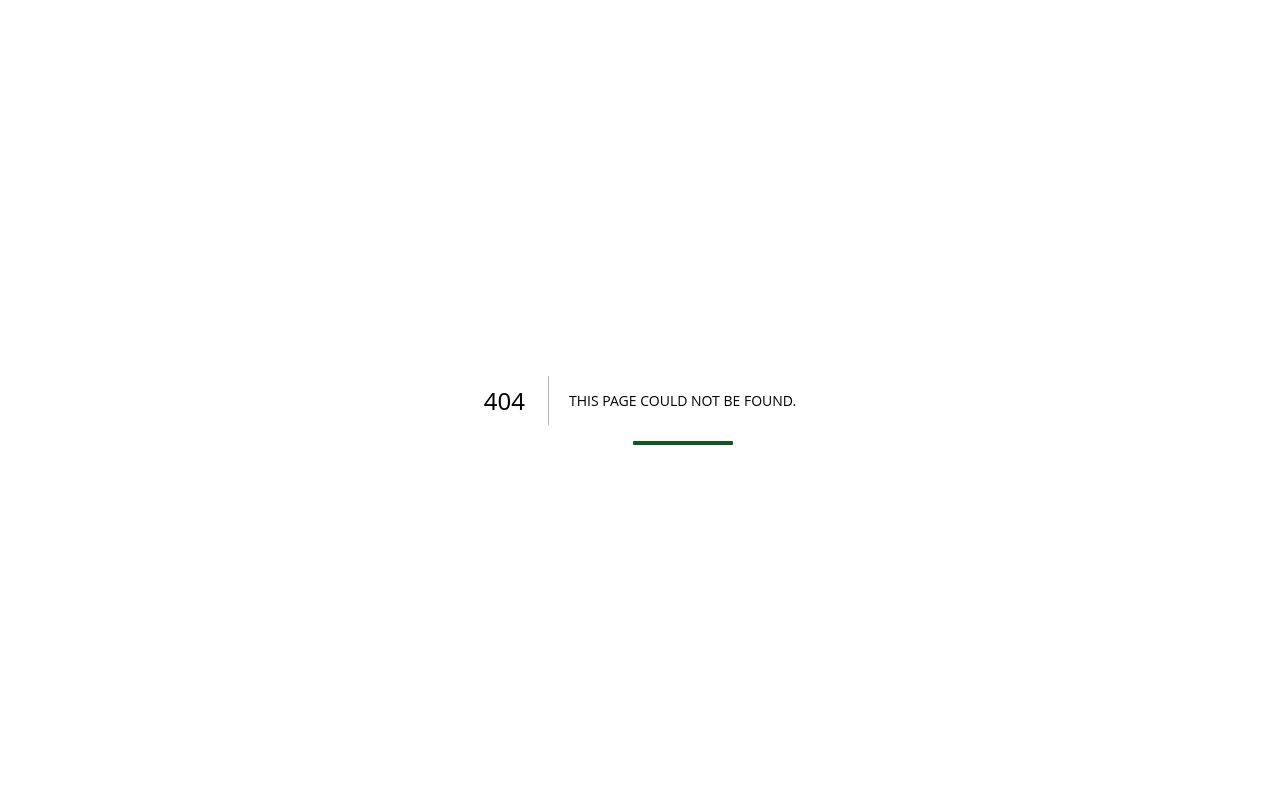
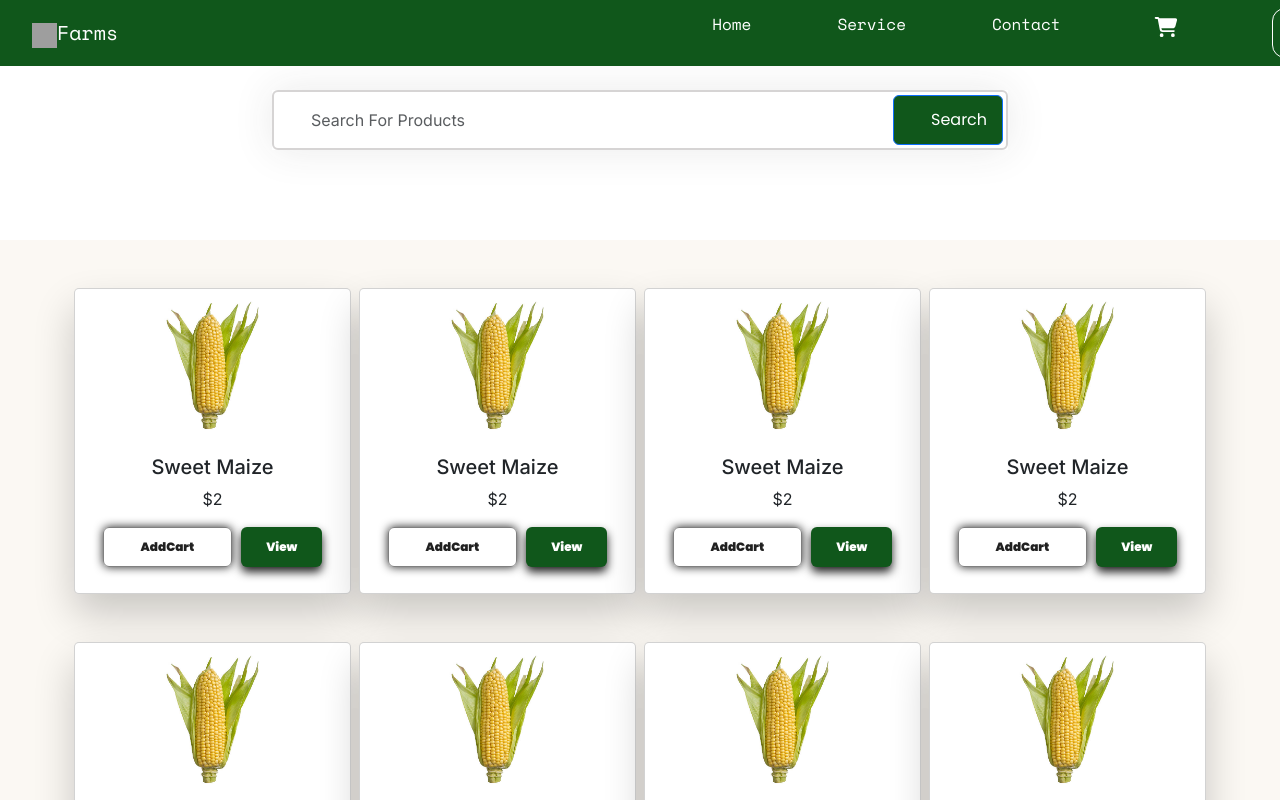
Before and after one commit to sarahannie/Ufarm_Next, a Next.js app: page /service in a window 1280 px wide. Before the commit this address had no page. Shown: the top 800 px of the page. Built offline with nearby package versions, Linux system fonts and the light colour scheme; grey boxes are pictures that could not be loaded; a web font is replaced by a local one.

Commit message:
service card created

```diff
--- /dev/null
+++ b/app/service/page.jsx
@@ -0,0 +1,47 @@
+import Navbar from '../../component/navBar';
+import Footer from '../../component/footer';
+import '../../public/css/service.css';
+import CardService from '../../component/cardService';
+const page = () => {
+  return (
+    <div>
+        <Navbar />
+             {/* Searchbar start */}
+        <div className="container">
+          <div className="row height d-flex justify-content-center align-items-center">
+            <div className="col-md-8">
+              <div className="search">
+                <i className="fa fa-search" />
+                <input type="text" className="form-control" placeholder="Search For Products" />
+                <button className="btn btn-primary">Search</button>
+              </div>
+            </div>
+          </div>
+        </div>
+        {/* Searchbar End */}
+        {/* Card start */}
+        <div className="bg1">
+          <div className="container">
+            <div className="row">
+                <CardService />
+                <CardService />
+                <CardService />
+                <CardService />
+                <CardService />
+                <CardService />
+                <CardService />
+                <CardService />
+                <CardService />
+                <CardService />
+                <CardService />
+                <CardService />
+            </div>
+          </div>
+        </div>
+        {/* Card end */}
+        <Footer />
+    </div>
+  )
+}
+
+export default page
--- /dev/null
+++ b/component/cardService.jsx
@@ -0,0 +1,23 @@
+import React from 'react';
+import style from './cardService.module.css';
+import Image from 'next/image';
+
+const CardService = () => {
+  return (
+        <div className={`card mx-auto col-md-3 col-lg-4 col-10 mt-5 ${style.card}`}>
+                <Image className={`mx-auto  ${style.imgThumbnail}`} src="/images/African Maize.jpg" alt='products' width={120} height={150} />
+                <div className={`card-body text-center mx-auto`}>
+                  <div className="cvp">
+                    <h5 className="card-title font-weight-bold">Sweet Maize</h5>
+                    <p className="card-text">$2</p>
+                    <div className={style.btnFlex}>
+                      <a href="#" className={`btn details px-auto ${style.details}`}>AddCart</a>
+                      <a href="#" className={`btn det px-4 ${style.det}`}>View</a>
+                    </div>
+                  </div>
+                </div>
+              </div>
+  )
+}
+
+export default CardService
--- /dev/null
+++ b/component/cardService.module.css
@@ -0,0 +1,55 @@
+.details {
+    border: 1.5px solid grey;
+    color: #212121;
+    width: 100%;
+    height: auto;
+    font-size: 12px;
+    font-weight: 900;
+    box-shadow: 0px 0px 10px #212121;
+    margin-right: 9px;
+    font-family: 'Space Mono', monospace;
+}
+.det{
+    box-shadow: 0px 5px 10px  #212121;
+    color: white;
+    font-size: 12px;
+    font-weight: 900;
+    background-color: #10571b;
+    font-family: 'Space Mono', monospace;
+}
+
+
+
+.card {
+    width: fit-content;
+
+}
+
+
+
+.btn {
+    border-radius: 0;
+}
+
+.imgThumbnail {
+    border: none;
+}
+
+.card {
+    box-shadow: 0 20px 40px rgba(0, 0, 0, .2);
+    border-radius: 5px;
+    padding-bottom: 10px;
+}
+
+.btnFlex{
+    display: flex;
+}
+
+.space{
+    padding-bottom: 60px;
+}
+
+.product-image {
+  width: 100px;
+  height: 100px;
+}
--- a/public/css/service.css
+++ b/public/css/service.css
@@ -1,85 +1,7 @@
 @import url('https://fonts.googleapis.com/css2?family=Space+Mono:ital,wght@0,400;0,700;1,400&display=swap');
 @import url('https://fonts.googleapis.com/css2?family=Volkhov:ital,wght@0,400;0,700;1,400;1,700&display=swap');
 @import url("https://fonts.googleapis.com/css2?family=Poppins:weight@100;200;300;400;500;600;700;800&display=swap");
-body{
-    margin: 0px;
-    padding: 0px;
-    box-sizing: border-box;
-    font-family: "Poppins", sans-serif;
-  }
-/* Styling for navbar start */
-.navbar{
-    padding-top: 0px;
-    padding-bottom:0px ;
-    background-color: #10571b;
-}
-.nav-item{
-    padding-left: 50px;
-    font-style: bold;
-    font-family: 'Space Mono', monospace;
-    color: rgb(204, 199, 199)
-}
 
-
-.navbar-brand{
-    padding-left: 20px;
-    font-family: 'Space Mono', monospace;
-
-}
-
-@media only screen and (min-width: 890px) {
-  .navbar-brand {
-    color: white; /* change color to your desired value */
-  }
-    .navbar-brand:hover{
-        color: rgb(230, 231, 232);
-    }
-    .navsb{
-        padding-left: 500px;
-    }
-    .navbar-nav .nav-link:not(.dropdown-toggle) {
-       color: white;
-      }
-}
-
-@media only screen and (max-width:890px){
-  .navbar-brand {
-    color: white;
-    padding-left: 100px;
-  }
-    .navbar-collapse {
-        position: fixed;
-        top: 56px;
-        left: -300px;
-        width: 300px;
-        height: 100%;
-        z-index: 1;
-        overflow-y: auto;
-        transition: all 0.3s ease-in-out;
-        background-color: #10571b;
-      }
-    .navbar-collapse.show {
-      left: 0;
-    }
-    .navbar-nav {
-      flex-direction: column;
-    }
-    .navbar-nav .nav-item {
-      margin: 0;
-      width: 100%;
-    }
-    .navbar-nav .nav-link:not(.dropdown-toggle) {
-      padding: 30px;
-      color: white;
-      text-align: center;
-      border-bottom: 1px solid #fff;
-    }
-
-}
-
-
-
-/* Styling for navbar end */
 
 
 /* search bar styling start */
@@ -134,64 +56,3 @@ body{
 
        }
 /* search bar styling end */
-
-/* card styling start */
-
-.details {
-            border: 1.5px solid grey;
-            color: #212121;
-            width: 100%;
-            height: auto;
-            font-size: 12px;
-            font-weight: 900;
-            box-shadow: 0px 0px 10px #212121;
-            margin-right: 9px;
-            font-family: 'Space Mono', monospace;
-        }
-        .det{
-            box-shadow: 0px 5px 10px  #212121;
-            color: white;
-            font-size: 12px;
-            font-weight: 900;
-            background-color: #10571b;
-            font-family: 'Space Mono', monospace;
-        }
-
-
-
-        .card {
-            width: fit-content;
-
-        }
-
-
-
-        .btn {
-            border-radius: 0;
-        }
-
-        .img-thumbnail {
-            border: none;
-        }
-
-        .card {
-            box-shadow: 0 20px 40px rgba(0, 0, 0, .2);
-            border-radius: 5px;
-            padding-bottom: 10px;
-        }
-
-        .btn-flex{
-            display: flex;
-        }
-
-        .space{
-            padding-bottom: 60px;
-        }
-
-        .product-image {
-          width: 100px;
-          height: 100px;
-        }
-
-
-/* card  styling end */
```
Also changed, not shown: app/home/page.jsx (deleted, +0 -12 lines), component/search.jsx (added, +11 -0 lines).
